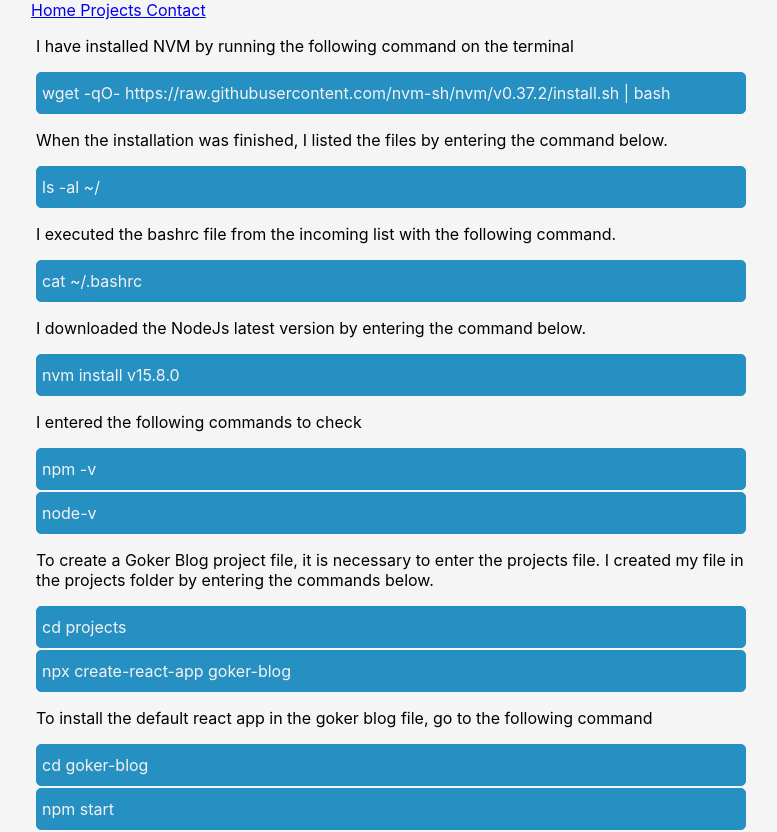
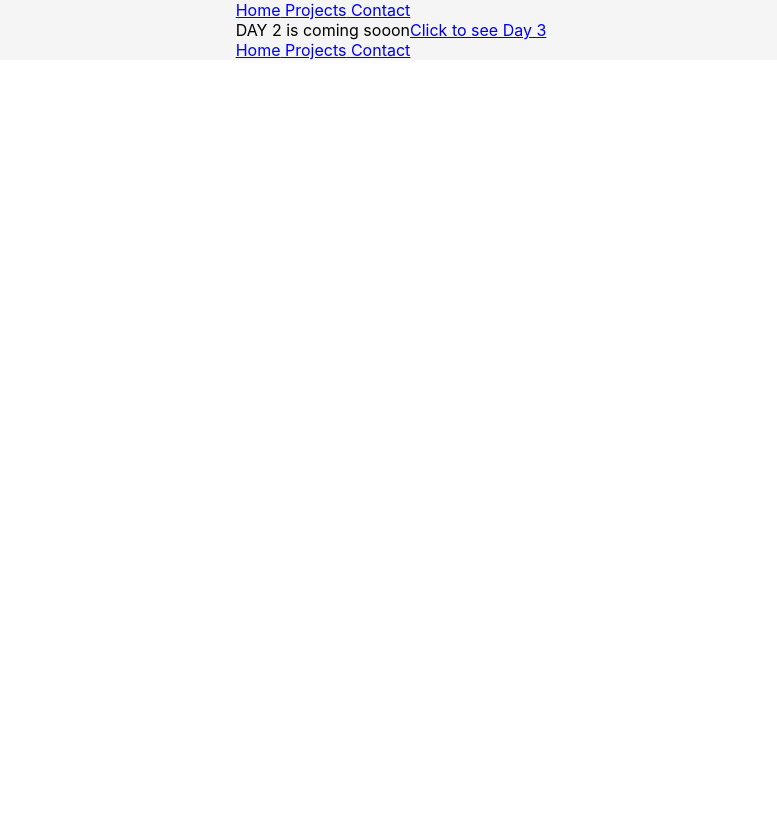
Before and after one commit to gokerlek/goker-blog, a React (Create React App) app: page /day2 in a window 1280 px wide. Shown: the top 832 px of the page, without its empty margins (249-1026 px from the left). After the commit the page ends 800 px from the top, so only its background shows below. Built offline with nearby package versions, Linux system fonts and the light colour scheme.

Commit message:
react router introduced and some refactoring has been made

```diff
--- a/package.json
+++ b/package.json
@@ -8,6 +8,7 @@
     "@testing-library/user-event": "^12.7.0",
     "react": "^17.0.1",
     "react-dom": "^17.0.1",
+    "react-router-dom": "^5.2.0",
     "react-scripts": "4.0.2",
     "web-vitals": "^1.1.0"
   },
--- a/src/App.js
+++ b/src/App.js
@@ -1,19 +1,46 @@
 import './App.css';
-import { Wrapper } from './wrapper.js'
-import { Header } from './header.js';
-import { Container } from './container.js';
-import { Day1 } from './day1.js';
-import { Footer } from './footer.js';
+import { Wrapper } from './components/wrapper.js'
+import { Header } from './components/header.js';
+import { Container } from './components/container.js';
+import { Day1 } from './pages/day1.js';
+import { Footer } from './components/footer.js';
+import {
+  BrowserRouter as Router,
+  Switch,
+  Route,
+} from "react-router-dom";
+import { ProjectsPage } from './pages/projects';
+import { ContactPage } from './pages/contact';
+import { HomePage } from './pages/home';
+import { Day2 } from './pages/day2';
 
 const App = () => {
-  return (<div className="layout">
+  return (
+    <Router>
+      <div className="layout">
         <Wrapper>
           <Header />
           <Container>
-        <Day1 />
+            <Switch>
+              <Route path="/projects">
+                <ProjectsPage />
+              </Route>
+              <Route path="/contact">
+                <ContactPage />
+              </Route>
+              <Route path="/day2">
+                <Day2 />
+              </Route>
+              <Route path="/" exact>
+                <HomePage />
+              </Route>
+            </Switch>
           </Container>
           <Footer />
         </Wrapper>
-  </div>);
+      </div>
+    </Router>
+  );
 }
+
 export default App;
--- /dev/null
+++ b/src/components/header.js
@@ -0,0 +1,9 @@
+import { Link } from "react-router-dom";
+
+export const Header = () => {
+    return <div className="header">
+        <Link to="/"> Home</Link>
+        <Link to="/projects"> Projects</Link>
+        <Link to="/contact"> Contact</Link>
+    </div>
+}
--- a/src/wrapper.js
+++ b/src/components/wrapper.js
@@ -1,4 +1,3 @@
-import './App.css';
 export const Wrapper = ({ children }) => {
     return <div className="wrapper">
         {children}
--- a/src/header.js
+++ /dev/null
@@ -1,7 +0,0 @@
-export const Header = () => {
-    return <div className="header">
-        <a href="home"> Home</a>
-        <a href="projets"> Projects</a>
-        <a href="contact"> Contact</a>
-    </div>
-}
--- /dev/null
+++ b/src/pages/contact.js
@@ -0,0 +1,5 @@
+export const ContactPage = () => {
+    return <div>
+        Cotact me
+        </div>
+}
--- a/src/day1.js
+++ b/src/pages/day1.js
@@ -1,4 +1,5 @@
-import './App.css';
+import { Link } from 'react-router-dom';
+
 export const Day1 = () => {
     return <div className="day1">
 
@@ -56,5 +57,6 @@ export const Day1 = () => {
             <p>Now the changes I made in my project can be viewed online.
         </p>
         </div>
+        <Link to="/day2">Click to see Day 2</Link>
     </div>;
 }
--- /dev/null
+++ b/src/pages/day2.js
@@ -0,0 +1,8 @@
+import { Link } from "react-router-dom"
+
+export const Day2 = () => {
+    return <div className="day2">
+        DAY 2 is coming sooon
+        <Link to="/day3">Click to see Day 3</Link>
+    </div>;
+}
--- /dev/null
+++ b/src/pages/home.js
@@ -0,0 +1,7 @@
+import { Day1 } from "./day1"
+
+export const HomePage = () => {
+    return <div>
+        <Day1 />
+    </div>
+}
--- /dev/null
+++ b/src/pages/projects.js
@@ -0,0 +1,3 @@
+export const ProjectsPage = () =>  {
+    return <div>My projects</div>
+}
```
Also changed, not shown: src/components/container.js (renamed from src/container.js), src/components/footer.js (renamed from src/footer.js), src/logo.svg (deleted), 1 other file (tests, documents, lock files or other folders). Lines whose indentation alone changed are shown as unchanged.
